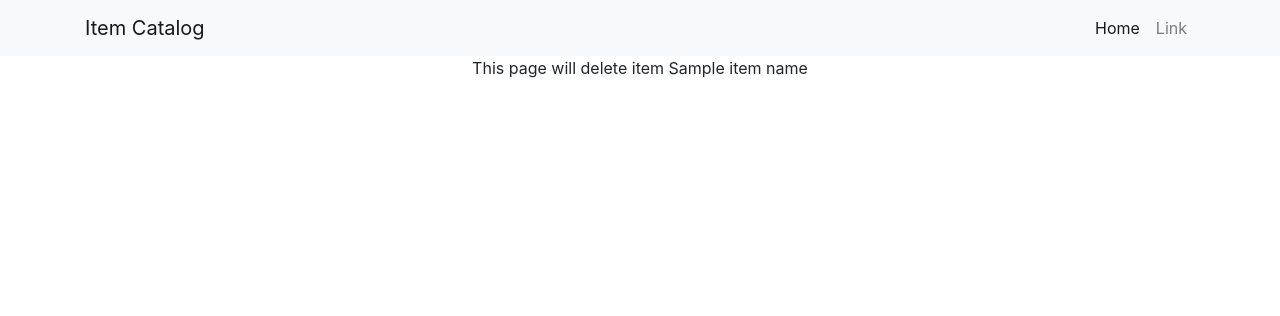
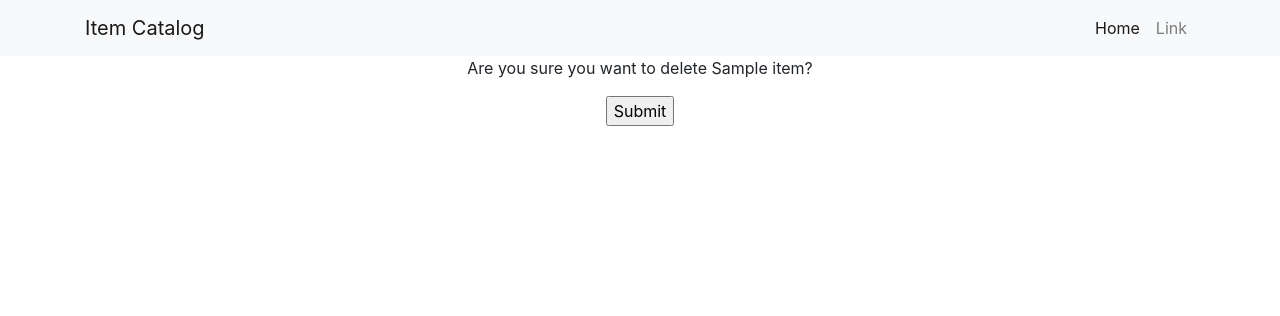
Before and after one commit to pranav1511/udacity-item-catalog, a Flask app: template templates/delete_item.html in a window 1280 px wide. Shown: the top 316 px of the page. Run offline with Flask 2, Linux system fonts and the light colour scheme; the template is opened without the code that fills it: most values are stand-ins (such as "Sample title", 1, 10 or a date in 2020); some libraries are stand-ins or nearby versions.

Commit message:
Add function to delete an item

```diff
--- a/application.py
+++ b/application.py
@@ -77,9 +77,17 @@ def edit_item(item_name):
         return render_template('edit_item.html', categories=categories, item=item_to_edit)
 
 
-@app.route('/catalog/<string:item_name>/delete/')
+@app.route('/catalog/<string:item_name>/delete/', methods=['GET', 'POST'])
 def delete_item(item_name):
-    return render_template('delete_item.html', item_name=item_name)
+    item_to_delete = dbSession.query(Item).filter_by(name=item_name).one()
+    if request.method == 'POST':
+        dbSession.delete(item_to_delete)
+        dbSession.commit()
+        category_name = dbSession.query(Category).filter_by(
+            id=item_to_delete.category_id).one().name
+        return redirect(url_for('show_items', category_name=category_name))
+    else:
+        return render_template('delete_item.html', item=item_to_delete)
 
 
 if __name__ == '__main__':
--- a/templates/delete_item.html
+++ b/templates/delete_item.html
@@ -47,7 +47,10 @@
 
     <div class="container">
         <div class="text-center">
-            <p>This page will delete item {{item_name}}</p>
+            <p>Are you sure you want to delete {{item.name}}?</p>
+            <form action="{{ url_for('delete_item', item_name=item.name) }}" method="POST">
+                <input type="submit">
+            </form>
         </div>
     </div>
 </body>
```
